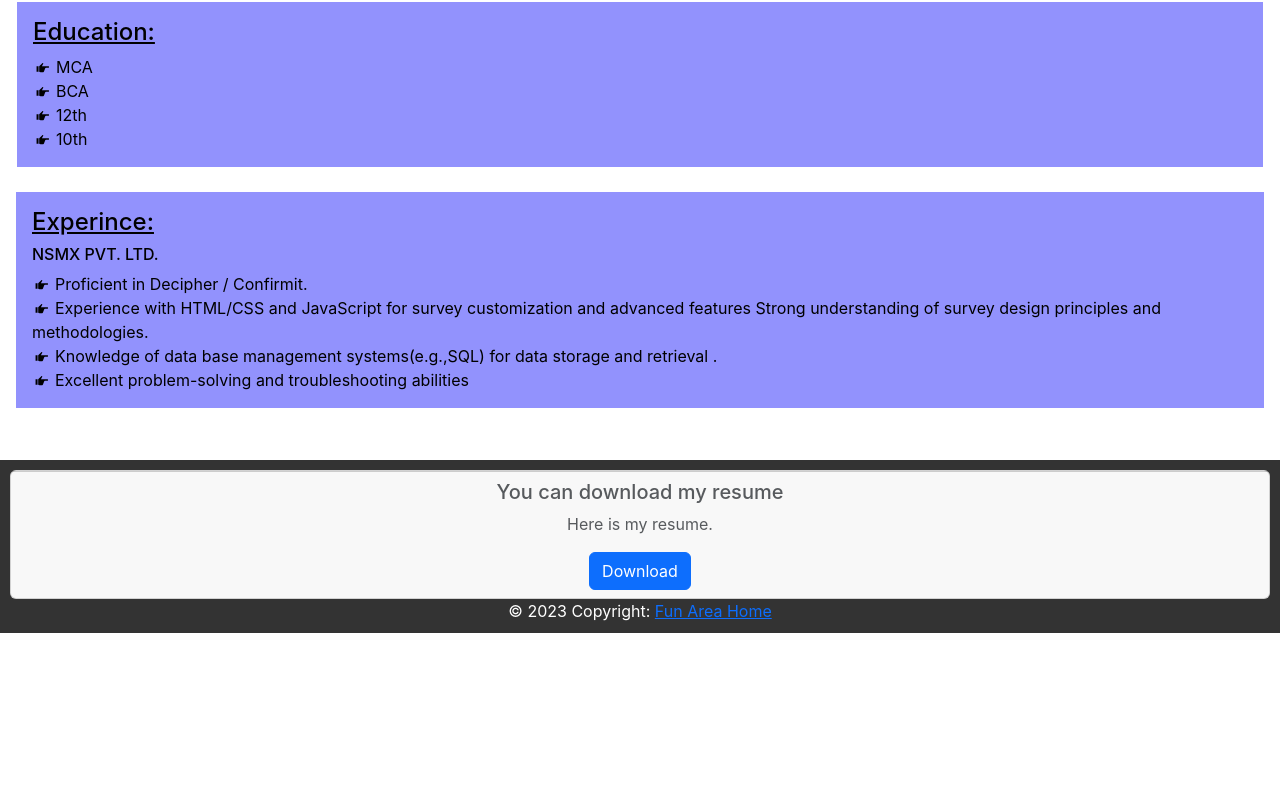
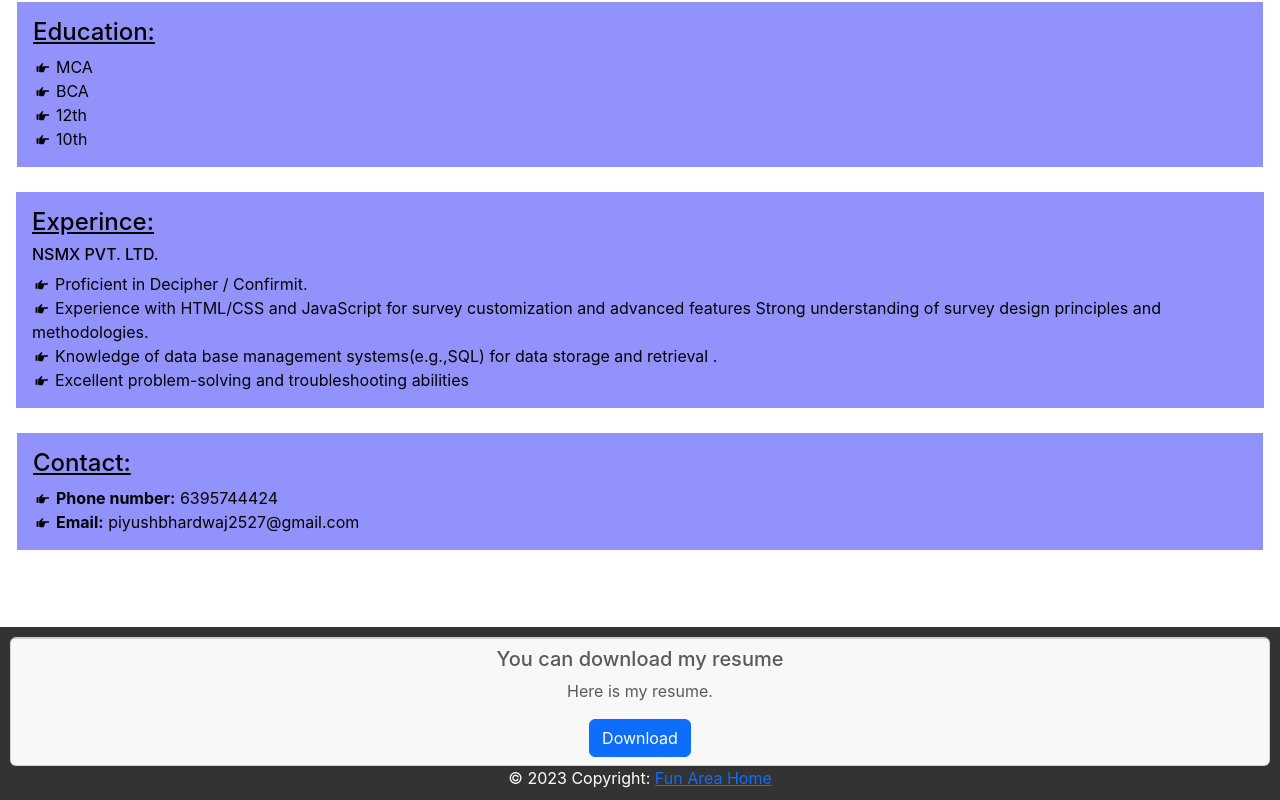
Before and after one commit to Piyush2527/Word_Counting_REACTJS, a React (Create React App) app: page /resume in a window 1280 px wide. Shown: the part 503-1303 px from the top of the page. Before the commit the page ends 1136 px from the top, so only its background shows below. Built offline with nearby package versions, Linux system fonts and the light colour scheme.

Commit message:
addon Resume contact details

```diff
--- a/src/Components/Resume.js
+++ b/src/Components/Resume.js
@@ -67,6 +67,17 @@ function Resume() {
             </li>
             <li>Excellent problem-solving and troubleshooting abilities</li>
           </div>
+          <br />
+          <div className="Con" style={{ padding: "1rem", margin: "1px" }}>
+            <b>
+              <u>
+                <h4>Contact:</h4>
+              </u>
+            </b>
+            <li><b>Phone number:</b> {data.pno}</li>
+            <li><b>Email:</b> {data.email}</li>
+          </div>
+          <br />
         </ul>
       </div>
 
```
